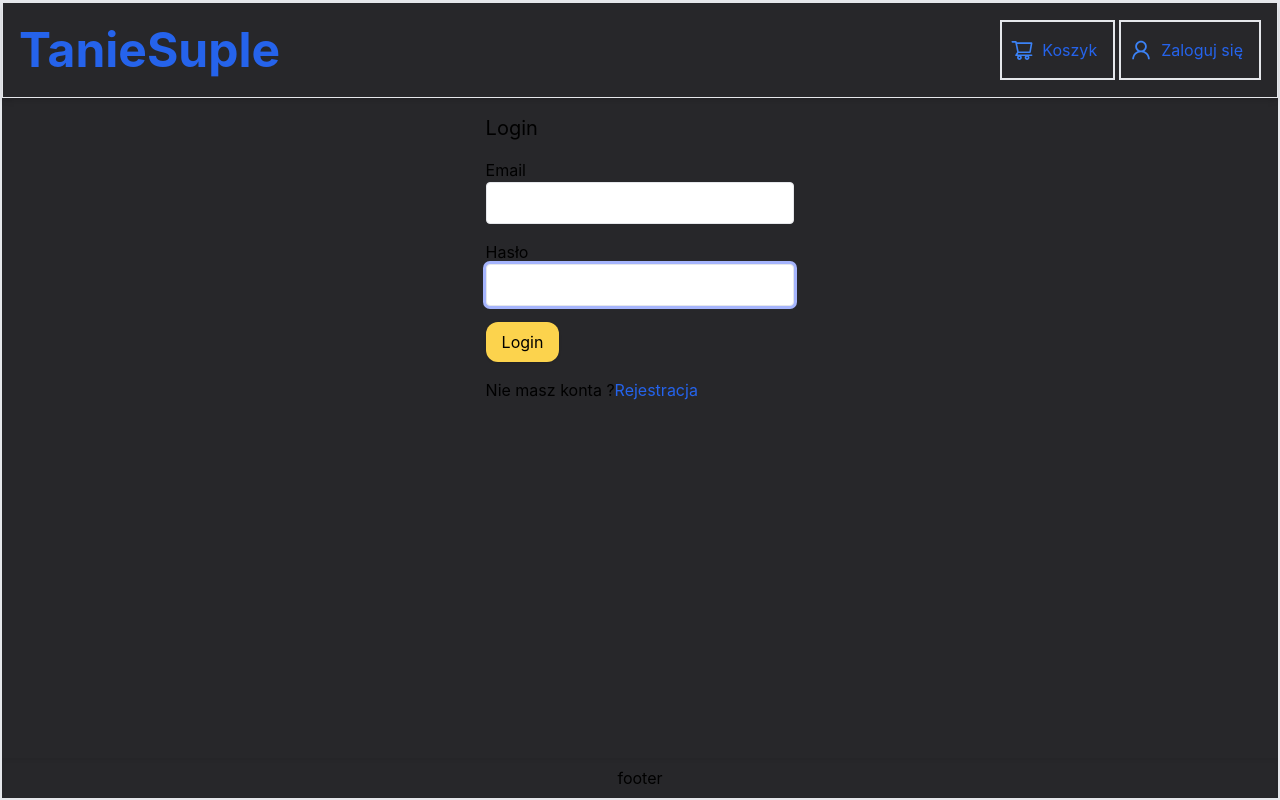
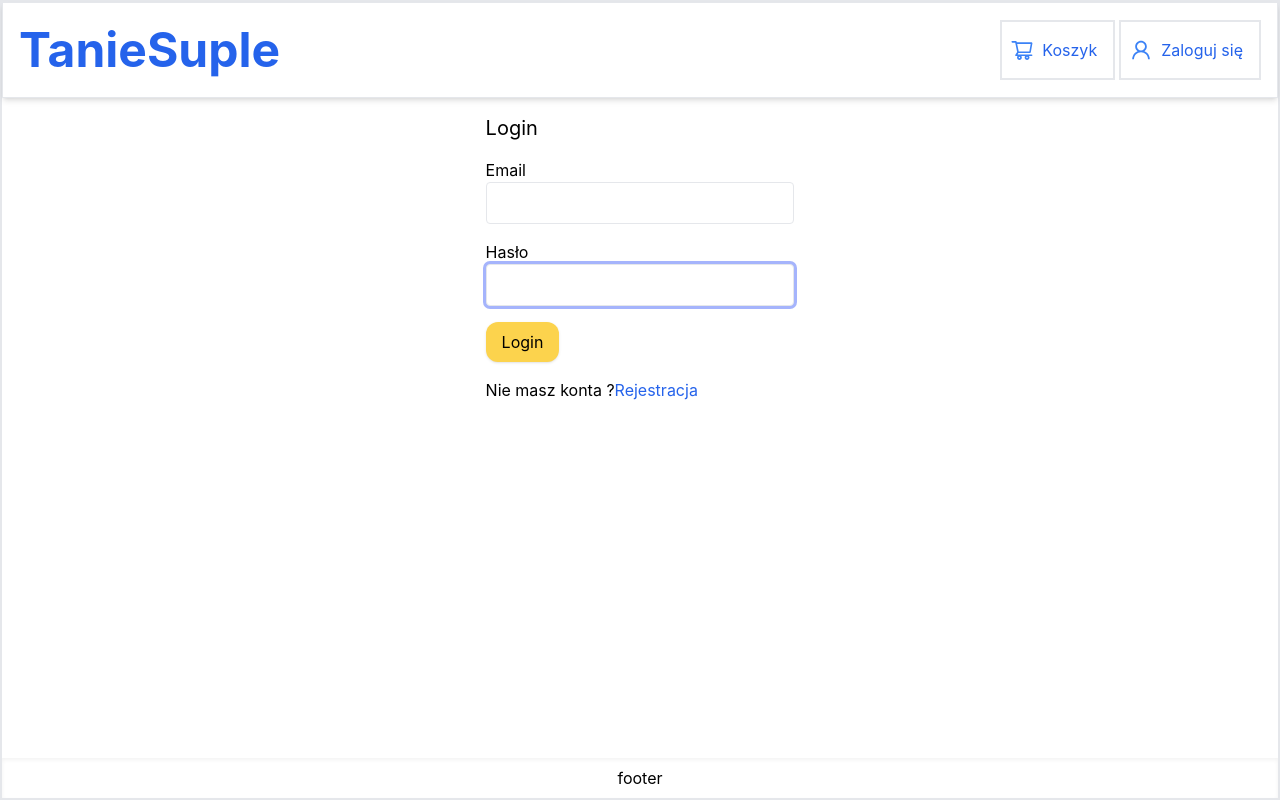
Before and after one commit to Karol-Zysk/tanie-suple-shop, a Next.js app: page /login in a window 1280 px wide. Built offline with nearby package versions, Linux system fonts and the light colour scheme; no server answers.

Commit message:
deploing on vercel

```diff
--- a/components/Layout.tsx
+++ b/components/Layout.tsx
@@ -46,7 +46,7 @@ const Layout = ({ children, title }: LayoutProps) => {
         <meta name="description" content="Generated by create next app" />
         <link rel="icon" href="/favicon.ico" />
       </Head>
-      <div className="flex flex-col justify-between min-h-screen border-2 bg-zinc-800 border-red ">
+      <div className="flex flex-col justify-between min-h-screen border-2 ">
         <header>
           <nav className="flex items-center justify-between h-24 px-4 border shadow-md">
             <Link href="/">
@@ -94,7 +94,7 @@ const Layout = ({ children, title }: LayoutProps) => {
                             Historia Zamówień
                           </DropdownLink>
                         </Menu.Item>
-                        {session.user.isAdmin && (
+                        {session?.user?.isAdmin && (
                           <Menu.Item>
                             <DropdownLink
                               className="dropdown-link"
```
